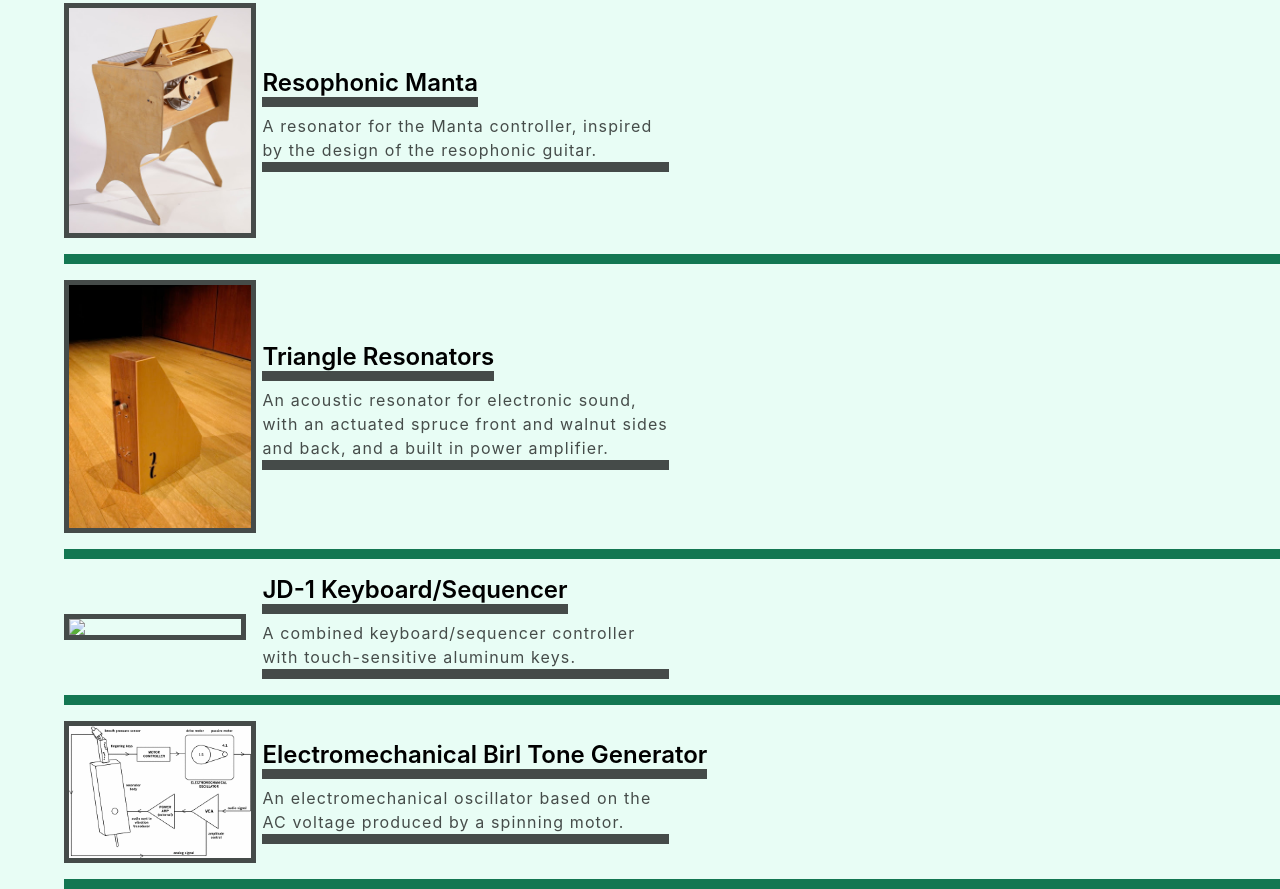
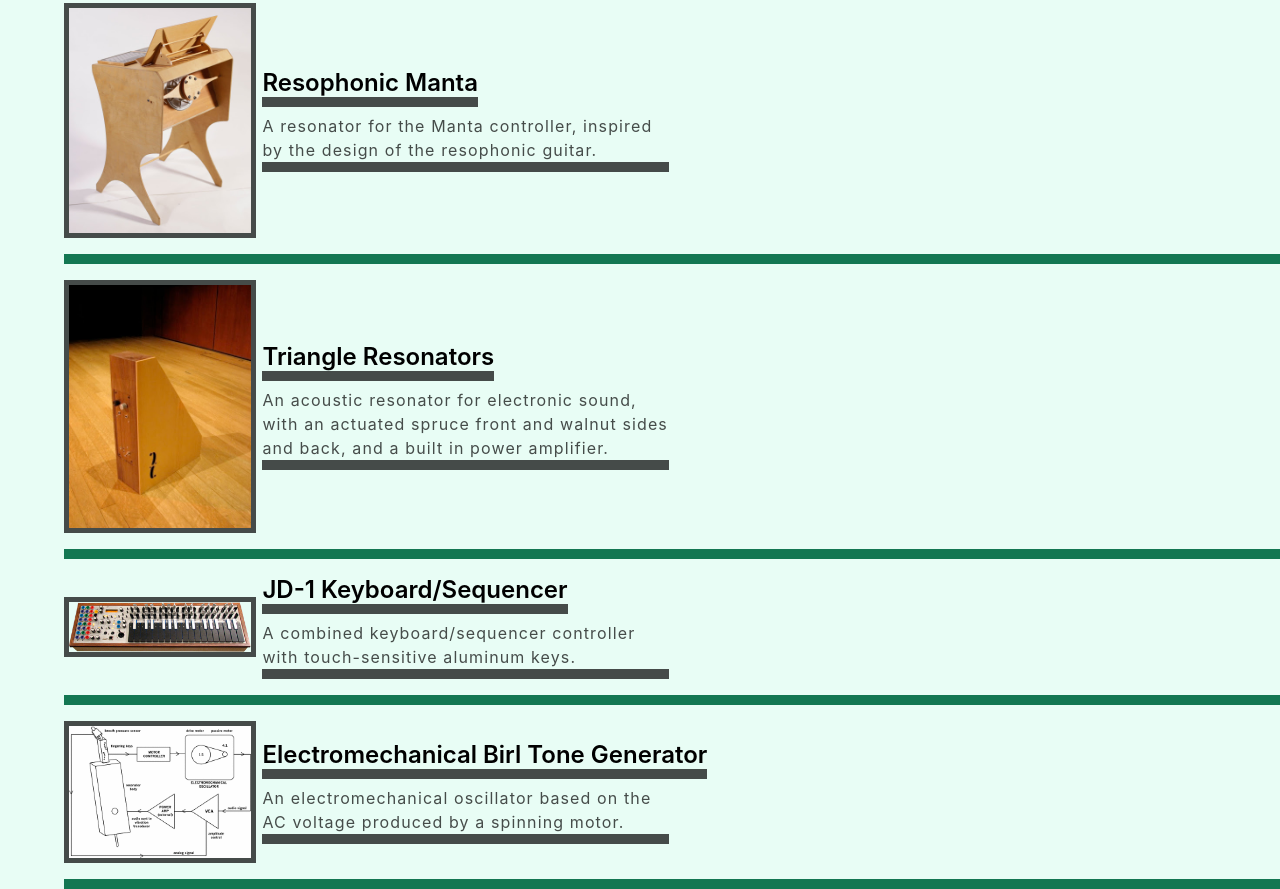
Before and after one commit to punirl/punirl.github.io, a plain HTML site: page tabs/projects.html in a window 1280 px wide. Shown: the part 3453-4342 px from the top of the page. Drawn offline with nearby package versions, Linux system fonts and the light colour scheme.

Commit message:
fixed jd1 pic

```diff
--- a/tabs/projects.html
+++ b/tabs/projects.html
@@ -218,7 +218,7 @@
 
   <div class = "dt w-100 pv3 bb-ns b--dark-green">
     <div class="dtc w-15 v-mid">
-      <img src="/img/jd1.pngs" class="db ba-ns b--black-70"/>
+      <img src="/img/jd1.png" class="db ba-ns b--black-70"/>
     </div>
     <content class="dtc pl3 v-mid">
       <a class="f3 fw6 lh-title black mt0 link hover-gold bb-ns b--black-70" href="https://github.com/spiricom/Genera_H7_rev3/tree/vocodec">JD-1 Keyboard/Sequencer</a>
```
